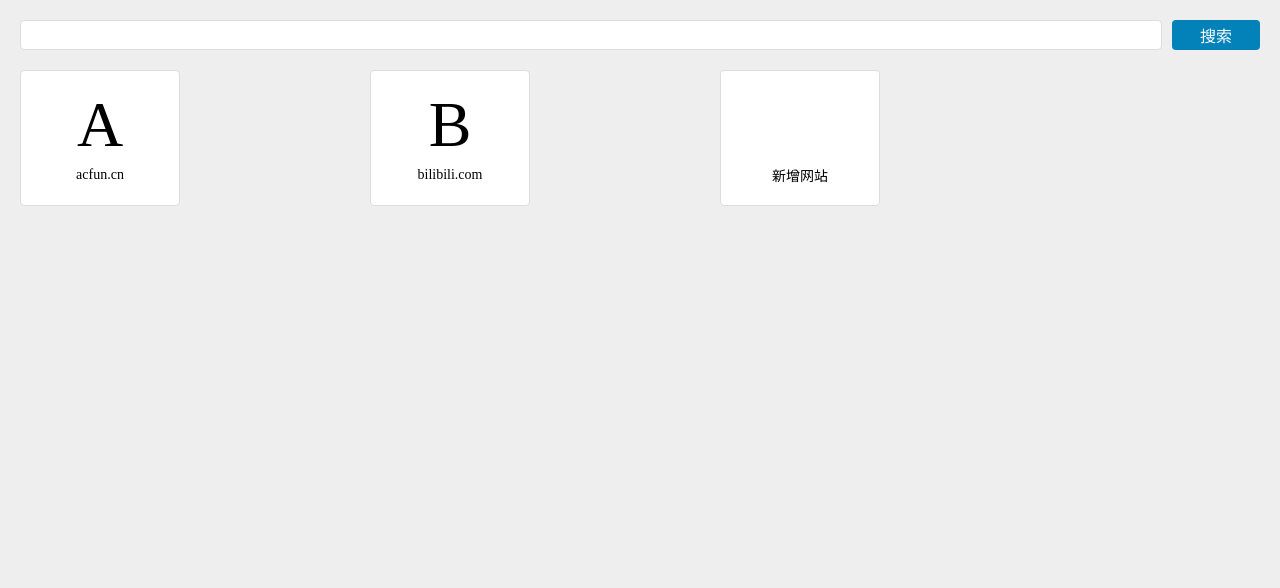
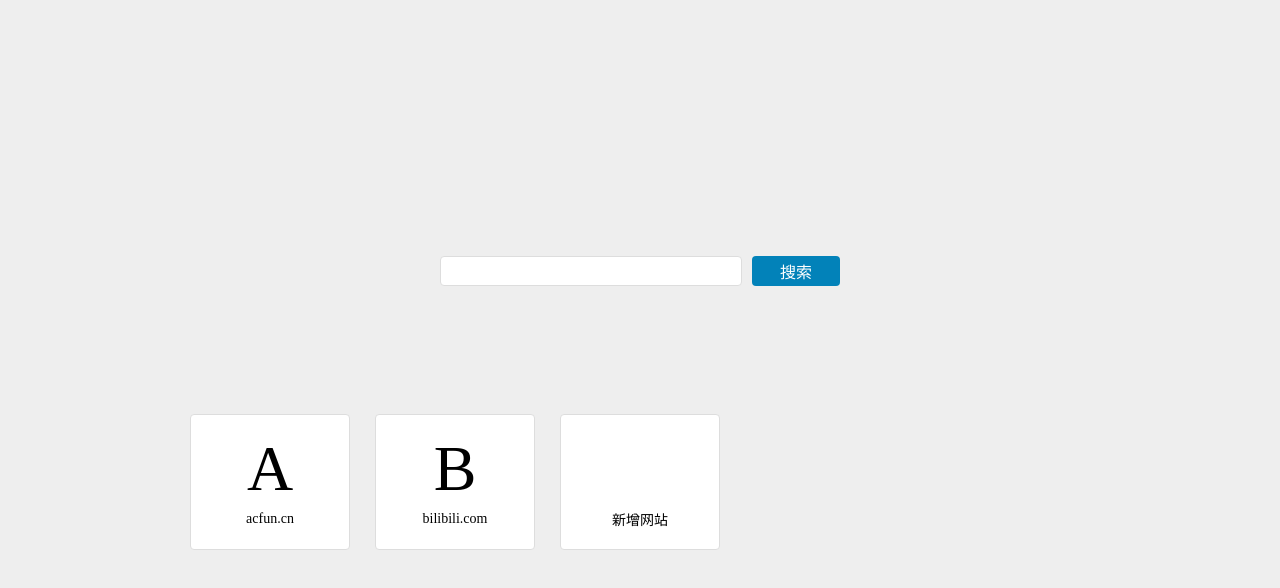
Before and after one commit to moexm/FE-interview-nav, a plain HTML site: page src/index.html in a window 1280 px wide. Drawn offline with nearby package versions, Linux system fonts and the light colour scheme.

Commit message:
PC 添加 平均布局

```diff
--- a/src/style.css
+++ b/src/style.css
@@ -23,11 +23,31 @@ body {
     margin:20px;
 
 }
+
+@media (min-width :500px ){
+    .globalHeader{
+        margin-top: 20%;
+        margin-bottom: 10%;
+    }
+
+}
 .globalHeader > .searchForm{
 
     display: flex;
     justify-content: space-between;
+
 }
+
+/*  pc 设置固定宽度 */
+@media ( min-width : 500px ){
+    .searchForm{
+        max-width: 400px;
+        /* 只有有固定宽度，最大宽度的时候才用margin居中 */
+        margin-left: auto;
+        margin-right: auto;
+    }
+}
+
 
 .globalHeader > .searchForm > input{
     width: 100%;
@@ -55,13 +75,32 @@ body {
 
 .globalMain{
     max-width: 900px;
+
+    margin-right:auto;
+    margin-left: auto;
 }
+/* 设置平局布局，不用space-between */
+
+
 
 .globalMain > .siteList {
     margin:20px;
     display: flex;
     flex-wrap: wrap;
-    justify-content: space-between;
+
+
+}
+@media (max-width:500px){
+    .globalMain > .siteList {
+        justify-content: space-between;
+    }
+}
+@media (min-width:500px ){
+    .globalMain > .siteList {
+
+        margin-right:-25px;
+        margin-left:0;
+    }
 
 }
 
@@ -73,6 +112,7 @@ body {
 .siteList .site {
     width:160px;
     padding:20px 0;
+    margin-right: 25px;
     border:1px solid #DDD;
     background-color: white;
     border-radius:4px;
@@ -82,6 +122,11 @@ body {
     align-items: center;
     justify-content: center;
     position: relative;
+}
+@media (max-width:500px){
+    .siteList .site{
+        margin-right: 0;
+    }
 }
 
 /* 文本居中对齐 */
```
Also changed, not shown: 3 other files.
